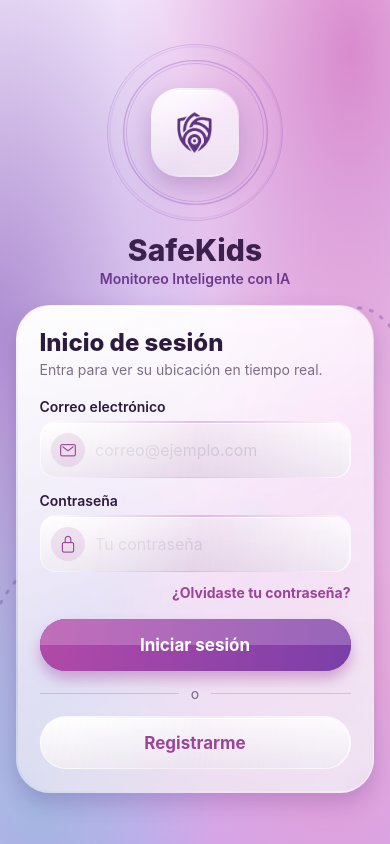
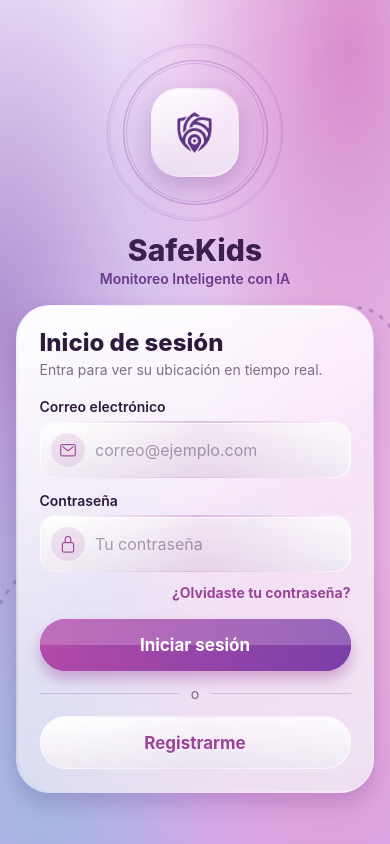
Before and after one commit to 903-SAFEKIDS/SAFEKIDS, a React Native app in the folder FRONTEND/: screen /Login in a window 390 px wide. Built offline with nearby package versions, Linux system fonts and the light colour scheme.

Commit message:
se corrige el color del texto de CampoGlass

```diff
--- a/FRONTEND/components/CampoGlass.js
+++ b/FRONTEND/components/CampoGlass.js
@@ -43,5 +43,12 @@ const styles = StyleSheet.create({
     alignItems: 'center',
     justifyContent: 'center',
   },
-  input: { flex: 1, marginHorizontal: 10, color: colors.texto, fontSize: 16 },
+  input: {
+  flex: 1,
+  marginHorizontal: 10,
+  color: colors.texto,
+  fontSize: 16,
+  position: 'relative',
+  zIndex: 1,
+},
 });
```
